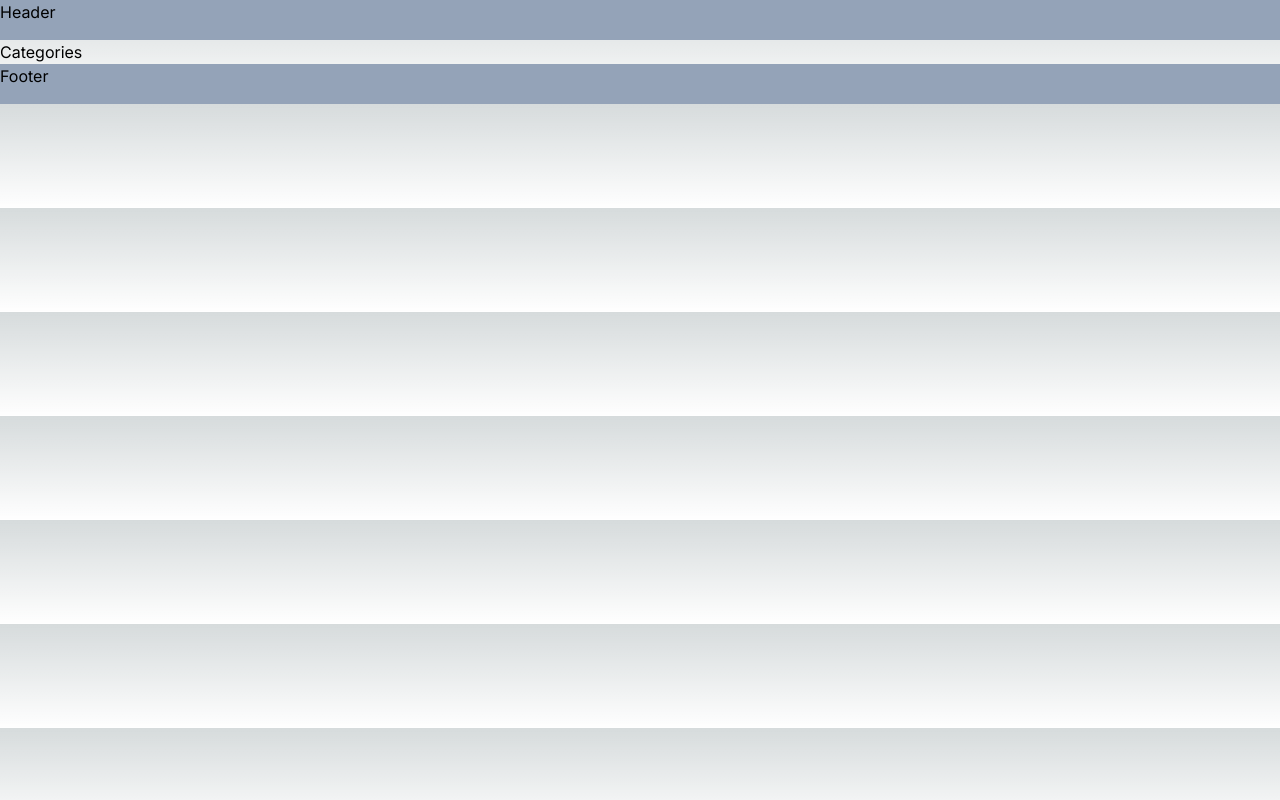
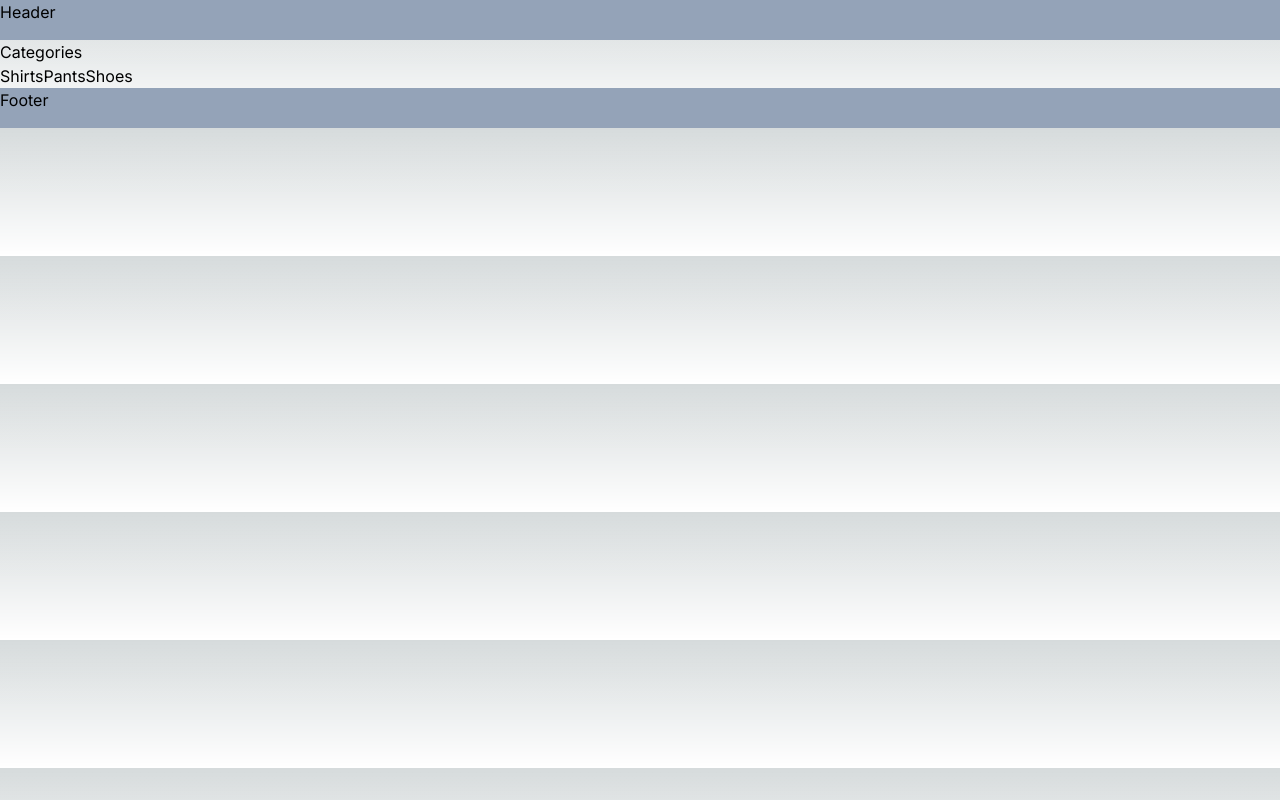
Before and after one commit to connorwarme/athlete-store, a Next.js app: page /categories in a window 1280 px wide. Built offline with nearby package versions, Linux system fonts and the light colour scheme.

Commit message:
Learn about loading page

```diff
--- /dev/null
+++ b/src/app/categories/[[...slug]]/loading.jsx
@@ -0,0 +1,11 @@
+const Loading = () => {
+  // show user that the category content is loading
+  // display a spinner or a loading message
+  return (
+    <>
+      <h1>Category is loading...</h1>
+    </>
+   );
+}
+
+export default Loading;
--- a/src/app/categories/[[...slug]]/page.js
+++ b/src/app/categories/[[...slug]]/page.js
@@ -1,4 +1,5 @@
-import { capitalizeFirstLetter } from "@/app/_lib/utility";
+import Link from "next/link";
+import { capitalizeFirstLetter } from "../../_lib/utility";
 
 export const generateMetadata = ({ params }) => {
   if (params.slug?.length === 2) {
@@ -45,6 +46,9 @@ export default function Categories({ params }) {
   return (
     <div>
       <h1>Categories</h1>
+      <Link href="/categories/shirts">Shirts</Link>
+      <Link href="/categories/pants">Pants</Link>
+      <Link href="/categories/shoes">Shoes</Link>
     </div>
   );
 }
```
